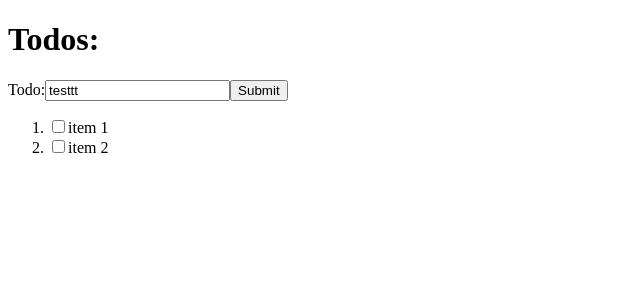
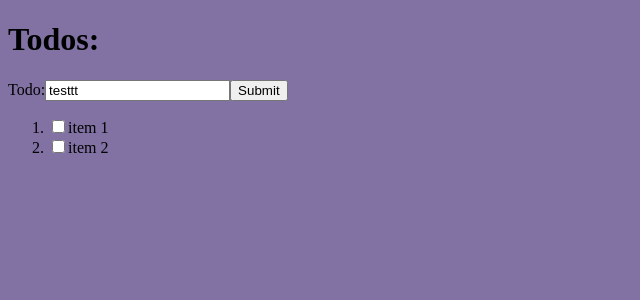
Before and after one commit to Venusta/react-todo, a React app: page / in a window 1280 px wide. Shown: the top 300 px of the page, without its empty margins (0-640 px from the left). Built offline with nearby package versions, Linux system fonts and the light colour scheme.

Commit message:
css styles

```diff
--- /dev/null
+++ b/src/index.css
@@ -0,0 +1,3 @@
+body {
+  background-color: rgb(129, 114, 163);
+}
--- a/src/index.jsx
+++ b/src/index.jsx
@@ -1,6 +1,7 @@
 import React from "react";
 import ReactDOM from "react-dom";
 import Todos from "./components/Todos";
+import "./index.css";
 
 function Root() {
   return (
```
